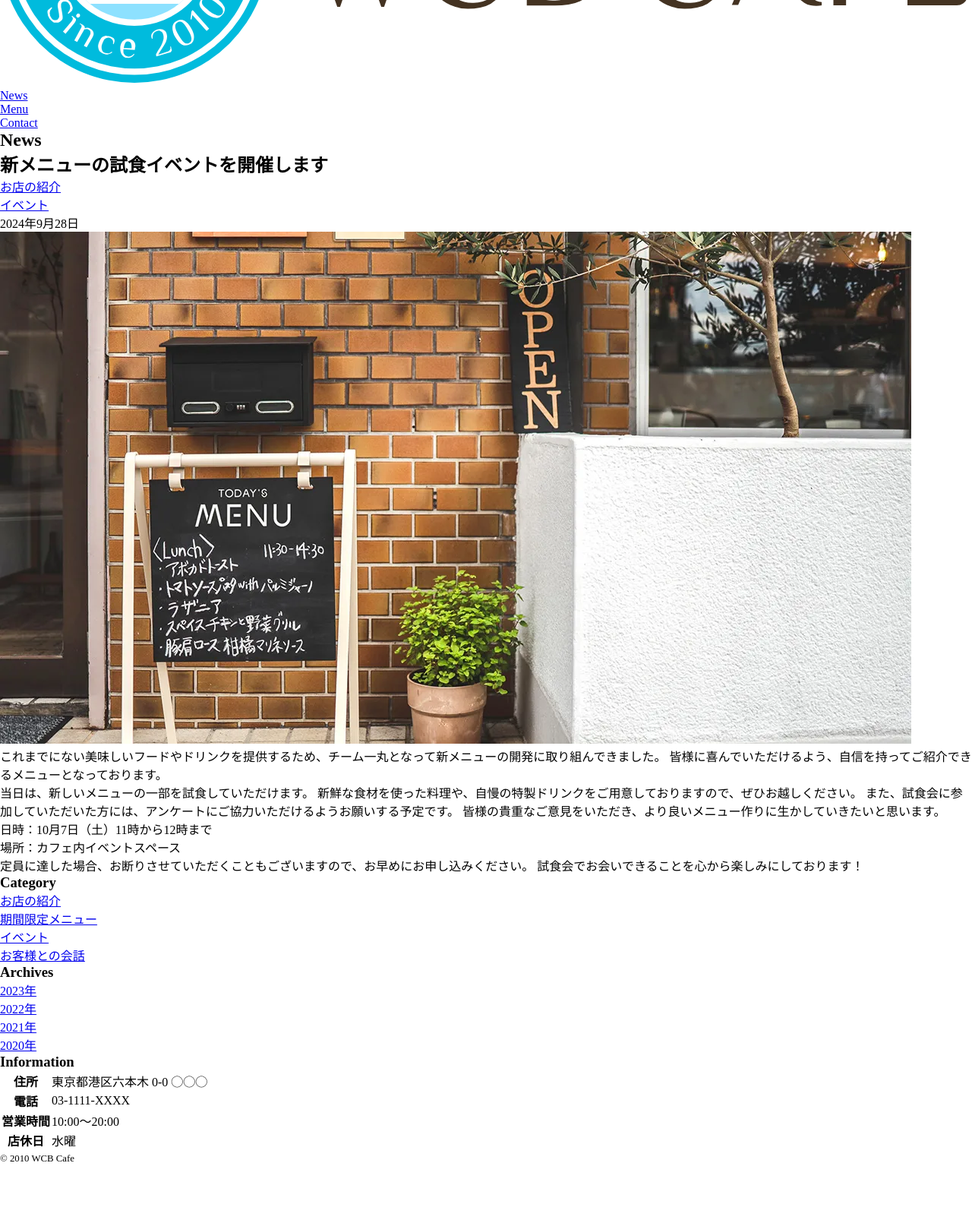
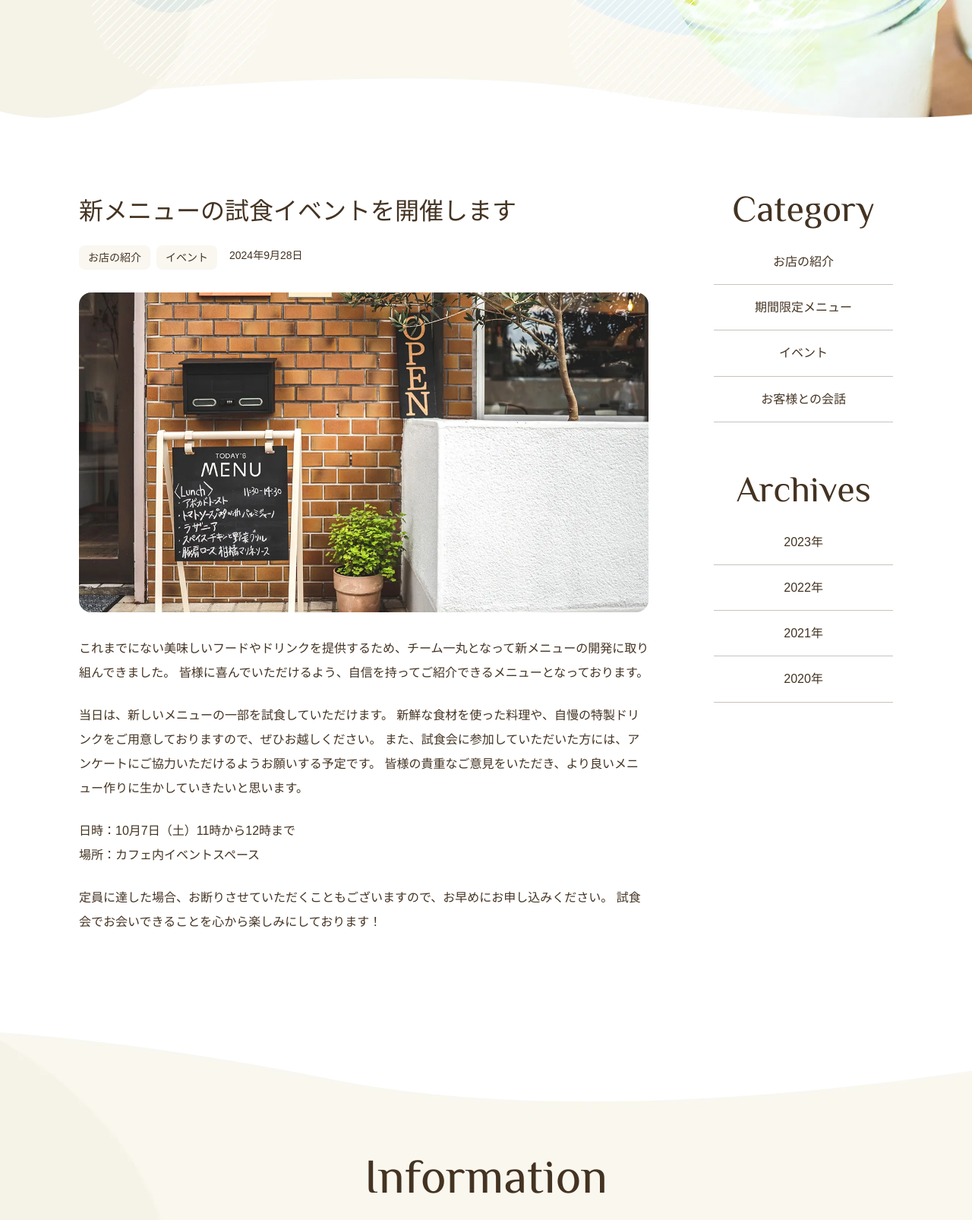
Before and after one commit to yuki-thub/WCBCAFE2, a plain HTML site: page news.html in a window 1280 px wide. Shown: the part 245-1851 px from the top of the page at 76% size. Before the commit the page ends 1778 px from the top, so only its background shows below. Drawn offline with Linux system fonts and the light colour scheme; some packages are replaced by stand-ins of ours.

Commit message:
Refactor CSS styles and remove HTML structure
Refactored CSS styles for layout, typography, and buttons. Removed HTML structure from CSS file.

```diff
--- a/css/style.css
+++ b/css/style.css
@@ -1,77 +1,390 @@
-<!DOCTYPE html>
-<html lang="ja">
-    <head>
-        <meta charset="utf-8">
-        <title>WCB coffe house</title>
-        <meta name="description" content="新感覚体験型コーヒーハウス">
-        <meta name="viewport" content="width=device-width, initial-scale=1">
+@charset "UTF-8";
 
-    <!-- ファビコン -->
-        <link rel="icon" type="image/png" href="images/favicon.png">
+/* 共通部分
+------------------------------- */
+html {
+    font-size: 100%;
+}
+body{
+    font-family: "Hiragino Kaku Gothic ProN", "Hiragino Sans", "BIZ UDPGothic", sans-serif;
+    line-height: 1.7;
+    color: #432;
+}
+a {
+    text-decoration: none;
+}
+img {
+    max-width: 100%;
+}
 
-    <!-- リセットCSS -->
-        <link rel="stylesheet" href="https://unpkg.com/ress/dist/ress.min.css">
+/* レイアウト */
+.wrapper {
+    max-width: 1120px;
+    margin: auto;
+    padding: 0 1.5rem;
+}
+.align-center {
+    text-align: center;
+}
 
-    <!-- Googleフォント -->
-        <link rel="preconnect" href="https://fonts.googleapis.com">
-        <link rel="preconnect" href="https://fonts.gstatic.com" crossorigin>
-        <link href="https://fonts.googleapis.com/css2?family=Philosopher&display=swap" rel="stylesheet">
+/* 見出し */
+.font-english {
+    font-family: 'Philosopher', sans-serif;
+    font-weight: normal;
+}
+.page-title,
+.heading-large,
+.heading-medium {
+    font-size: 3rem;
+    text-align: center;
+}
+.page-title {
+    margin-top: 2rem;
+    line-height: 1.4;
+}
+.heading-large {
+    margin-bottom: 1rem;
+}
 
-    <!-- オリジナルCSS -->
-        <link rel="stylesheet" href="css/style.css">
-    </head>
+/* ボタン */
+.btn {
+    display: inline-block;
+    font-size: 1.5rem;
+    background-color: #0bd;
+    color: #fff;
+    border-radius: 8px;
+    padding: .75rem 1.5rem;
+    transition: .5s;
+}
+.btn:hover {
+    background-color: #0090aa;
+}
 
-    <body>
-        <div class="cover cover-home">
-            <header class="page-header wrapper">
-                <h1 class="align-center">
-                    <a href="index.html"><img class="logo" src="images/logo.svg" alt="WCBカフェ ホーム"></a>
-                </h1>
-                <nav>
-                    <ul class="main-nav font-english">
-                        <li><a href="news.html">News</a></li>
-                        <li><a href="menu.html">Menu</a></li>
-                        <li><a href="contact.html">Contact</a></li>
-                    </ul>
-                </nav>
-            </header>
-            <h2 class="page-title font-english">We are lookingfoward to meeting you!</h2>
-        </div>
+/* iframe */
+iframe {
+    width: 100%;
+}
 
-        <section class="about">
-            <h3 class="heading-large font-english">About Cafe</h3>
-            <p>
-                WCB coffe houseは、新感覚体験型焙煎ショップです。お食事を楽しんでいただくことはもちろん、お好きなコーヒー豆を焙煎、粉砕し世界に一つのコーヒーをつくることができます。珈琲粉はお持ち帰りしていただけます。
-            </p>
-            <div class="align-center">
-                <a class="btn" href="menu.html">メニューを見る</a>
-            </div>
-        </section>
+/* ヘッダー
+------------------------------- */
+.page-header {
+    padding-top: .5rem;
+}
+.logo {
+    width: 210px;
+}
+.main-nav {
+    display: flex;
+    justify-content: center;
+    gap: 2.5rem;
+    font-size: 1.5rem;
+    list-style: none;
+}
+.main-nav a {
+    color: #432;
+}
+.main-nav a:hover {
+    color: #0bd;
+}
 
-        <footer class="page-footer">
-            <h3 class="heading-large font-english">Information</h3>
-            <table class="info">
-                <tr>
-                    <th>住所</th>
-                    <td>東京都港区六本木 0-0 ◯◯◯</td>
-                </tr>
-                <tr>
-                    <th>電話</th>
-                    <td>03-1111-XXXX</td>
-                </tr>
-                <tr>
-                    <th>営業時間</th>
-                    <td>10:00〜20:00</td>
-                </tr>
-                <tr>
-                    <th>店休日</th>
-                    <td>水曜</td>
-                </tr>
-            </table>
+/* ヘッダーカバー画像
+------------------------------- */
+.cover {
+    background-size: cover;
+    background-position: center bottom;
+    height: 800px;
+}
+.sub-cover {
+    background-size: cover;
+    background-position: center bottom;
+    height: 528px;
+    margin-bottom: 4rem;
+}
 
-            <div class="copyright">
-                <small>&copy; 2010 WCB Cafe</small>
-            </div>
-        </footer>
-    </body>
-</html>
+/* HOME
+------------------------------- */
+.cover-home {
+    background-image: url(../images/cover-home-s.webp);
+}
+.about {
+    max-width: 736px;
+    padding: 0 1.5rem;
+    margin: 3rem auto 0;
+}
+.about p {
+    margin-bottom: 3rem;
+}
+
+/* NEWS
+------------------------------- */
+.cover-news {
+    background-image: url(../images/cover-news-s.webp);
+}
+
+/* 記事部分 */
+.post {
+    margin-bottom: 3rem;
+}
+.post-title {
+    font-weight: normal;
+    margin-bottom: 1.25rem;
+}
+.post-info {
+    display: flex;
+    gap: 1rem;
+    margin-bottom: 2rem;
+}
+.post-cat {
+    display: flex;
+    gap: .5rem;
+    list-style: none;
+}
+.post-cat a {
+    color: #432;
+    background-color: #faf7f0;
+    border-radius: 8px;
+    font-size: .875rem;
+    padding: .5rem .75rem;
+}
+.post-cat a:hover {
+    background-color: #c9c2bc;
+}
+.post-date {
+    font-size: .875rem;
+}
+.post-thumbnail {
+    border-radius: 16px;
+    margin-bottom: 1.5rem;
+}
+.post p {
+    margin-bottom: 1.5rem;
+    line-height: 2;
+}
+
+/* サイドバー */
+.side-menu {
+    list-style: none;
+    text-align: center;
+    margin-bottom: 4rem;
+}
+.side-menu li {
+    border-bottom: 1px solid #c9c2bc;
+}
+.side-menu a {
+    color: #432;
+    display: block;
+    padding: 1rem;
+}
+.side-menu a:hover {
+    color: #0bd;
+}
+
+/* MENU
+------------------------------- */
+.cover-menu {
+    background-image: url(../images/cover-menu-s.webp);
+}
+.grid {
+    display: grid;
+    gap: 2rem 1.5rem;
+    grid-template-columns: repeat(2, 1fr);
+    text-align: center;
+}
+.item img {
+    aspect-ratio: 1/1;
+    object-fit: cover;
+    border-radius: 16px;
+}
+.item p {
+    font-size: .875rem;
+}
+
+/* CONTACT
+------------------------------- */
+.cover-contact {
+    background-image: url(../images/cover-contact-s.webp);
+}
+
+/* 店舗情報 */
+.location {
+    margin-bottom: 3.5rem;
+}
+.location-info {
+    margin-bottom: 2rem;
+}
+.location-info .info {
+    padding: 0;
+}
+
+/* お問い合わせ */
+.email {
+    max-width: 916px;
+    background-color: #faf7f0;
+    border-radius: 48px;
+    padding: 1.5rem 2.5rem 2.5rem;
+    margin: 0 auto 2rem;
+}
+.email p {
+    margin: 1rem 0 2rem;
+}
+
+/* SNS */
+.sns-item {
+    margin-bottom: 2rem;
+}
+.sns-item .heading-medium {
+    margin-bottom: .5rem;
+}
+.sns-youtube {
+    aspect-ratio: 16/9;
+}
+.sns-youtube iframe {
+    height: 100%;
+}
+
+/* フッター
+------------------------------- */
+.page-footer {
+    background-image: url(../images/footer-s.webp);
+    background-size: cover;
+    background-position: center;
+    padding-top: 12rem;
+}
+.info {
+    width: 100%;
+    max-width: 544px;
+    margin: auto;
+    padding: 0 1.5rem;
+    border-spacing: 0;
+}
+.info th,
+.info td {
+    border-bottom: 1px solid #c9c2bc;
+}
+.info th {
+    text-align: left;
+    font-weight: normal;
+    padding: 1rem;
+}
+.info td {
+    padding: 1rem 0;
+}
+.copyright {
+    background-color: #432;
+    text-align: center;
+    padding: 2rem 0;
+    margin-top: 6rem;
+    color: #fff;
+}
+
+/* デスクトップ版
+------------------------------- */
+@media (min-width: 800px) {
+    /* 見出し */
+    .page-title {
+        font-size: 5rem;
+    }
+    .heading-large {
+        font-size: 4rem;
+    }
+    .post-title {
+        font-size: 2rem;
+    }
+
+    /* ヘッダー */
+    .page-header {
+        display: flex;
+        justify-content: space-between;
+        padding-top: 1.5rem;
+    }
+    .main-nav {
+        font-size: 2rem;
+    }
+
+    /* ヘッダーカバー画像 */
+    .sub-cover {
+        height: 400px;
+        margin-bottom: 6rem;
+    }
+
+    /* HOME */
+    .cover-home {
+        background-image: url(../images/cover-home-l.webp);
+    }
+    .about {
+        margin: 4rem auto 0;
+    }
+
+    /* NEWS */
+    .cover-news {
+        background-image: url(../images/cover-news-l.webp);
+    }
+    .news-contents {
+        display: flex;
+        justify-content: space-between;
+    }
+    .post {
+        width: 70%;
+    }
+    .sidebar {
+        width: 22%;
+    }
+    .sidebar .heading-medium {
+        line-height: 1;
+        margin-bottom: 1rem;
+    }
+
+    /* MENU */
+    .cover-menu {
+        background-image: url(../images/cover-menu-l.webp);
+    }
+    .grid {
+        gap: 3rem 2rem;
+        grid-template-columns: repeat(3, 1fr);
+    }
+    .item img {
+        margin-bottom: .5rem;
+    }
+    .item p {
+        font-size: 1rem;
+    }
+
+    /* CONTACT */
+    .cover-contact {
+        background-image: url(../images/cover-contact-l.webp);
+    }
+    .location {
+        display: flex;
+        gap: 2rem;
+    }
+    .location-info {
+        width: 32%;
+    }
+    .location-info .info th {
+        padding-left: 2rem;
+    }
+    .location-map {
+        width: 64%;
+    }
+    .email {
+        margin-bottom: 4rem;
+    }
+    .sns {
+        display: flex;
+        align-items: flex-start;
+        gap: 2rem;
+        margin-bottom: 0;
+    }
+    .sns-item {
+        flex: 1;
+    }
+
+    /* フッター */
+    .page-footer {
+        background-image: url(../images/footer-l.webp);
+        padding-top: 12rem;
+    }
+    .info th {
+        padding-left: 2.5rem;
+    }
+}
```
